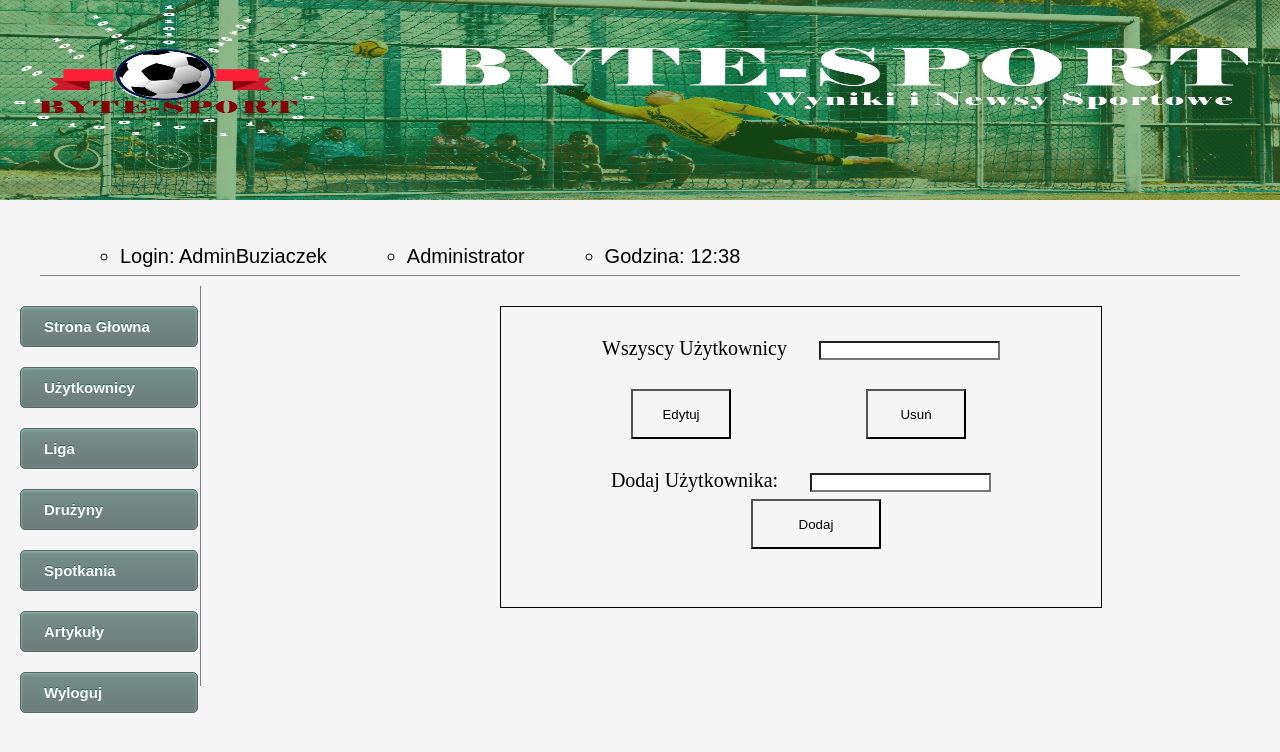
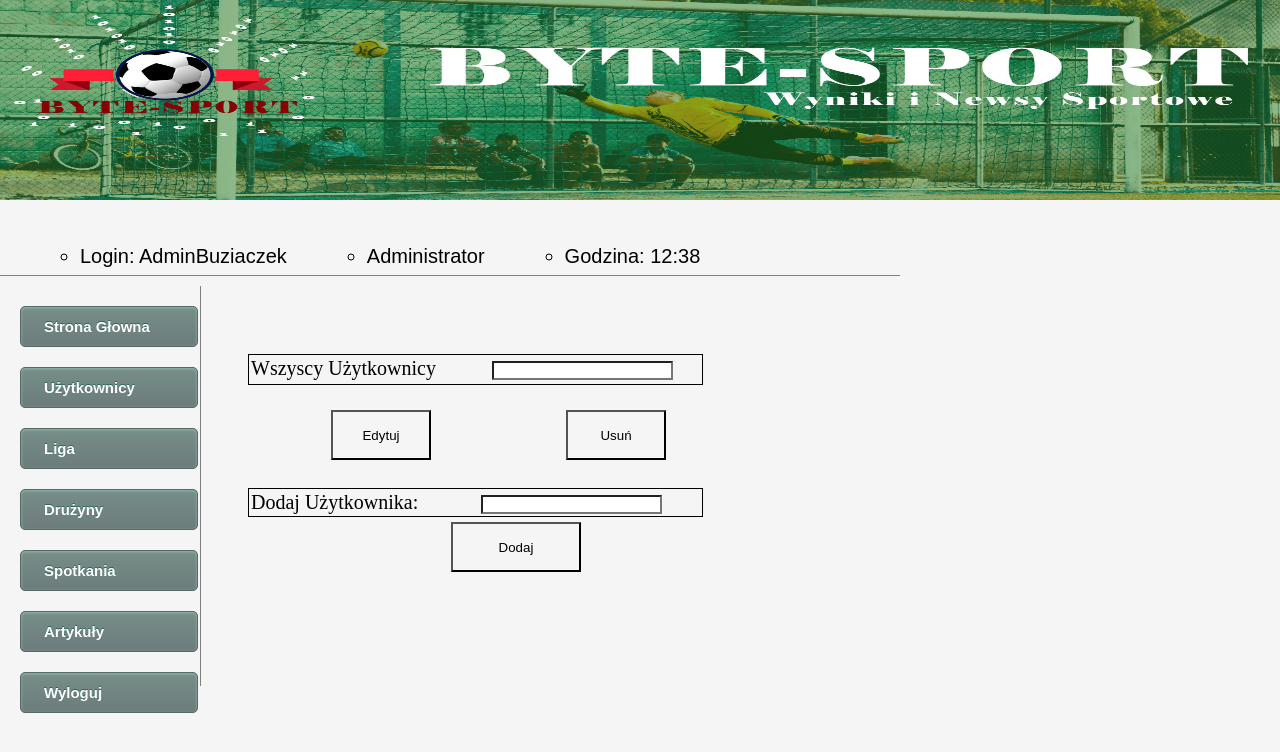
Before and after one commit to wyebani/byte-sport, a PHP site: template templates/admin.html in a window 1280 px wide. Shown: the top 752 px of the page. Run offline with PHP 8.4, Linux system fonts and the light colour scheme; the template is opened without the code that fills it, so the values that code supplies are empty.

Commit message:
Zmiana formatki artykuł
Sprawdzane na przeglądarce chrome w rozmiarze 25%

```diff
--- a/css/user.css
+++ b/css/user.css
@@ -3,9 +3,12 @@
     padding: 0;
     background: whitesmoke;
 }
+#container {
+    width: 800px;
 
+}
 nav {
-    width: 1200px;
+    width: 900px;
     height: 50px;
     border-bottom: gray 1px solid;
     margin: 0 auto;
@@ -89,10 +92,8 @@ aside {
 }
 
 article {
-    margin-top: 30px;
-    border: black 1px solid;
-    margin-left: 500px;
-    width: 600px;
+    margin : 50px auto;
+    width: 700px;
     height: 300px;
     font-size: 20px;
 }
@@ -154,6 +155,8 @@ article {
 
 table {
     margin: 5px auto;
+    width: 65%;
+    border: solid 1px;
 }
 
 .submitclass {
```
